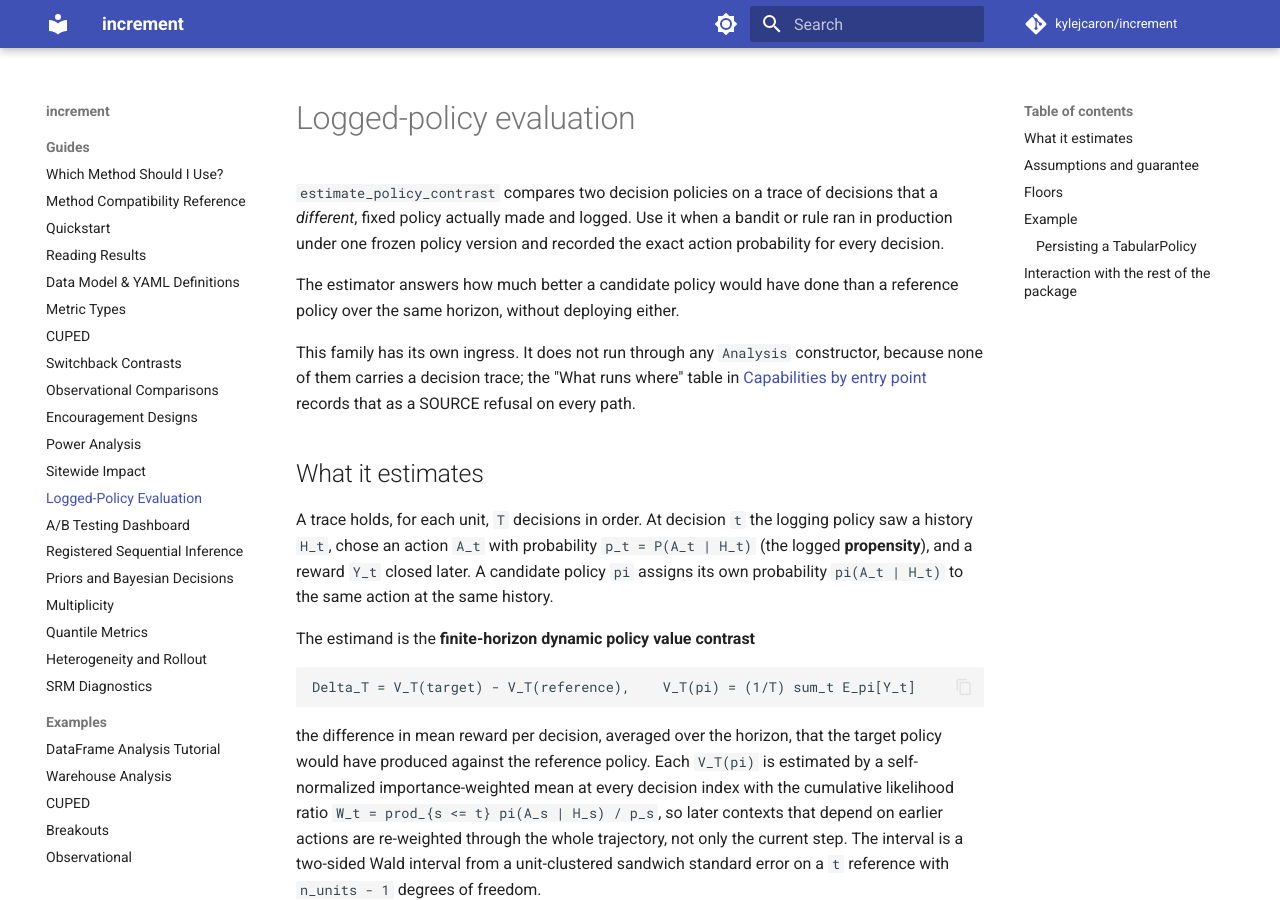
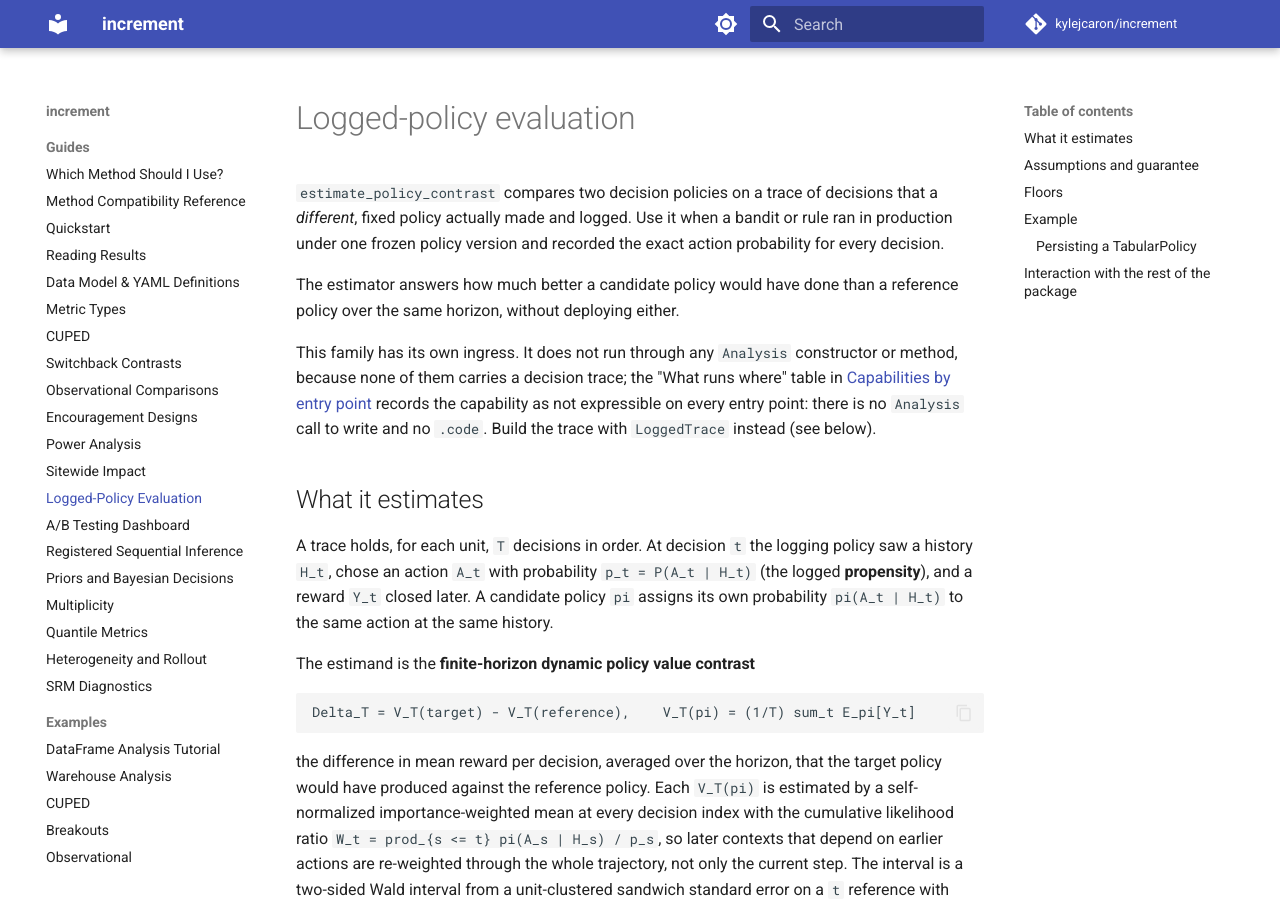
Before and after one commit to kylejcaron/increment, an MkDocs documentation site: the page built from docs/guides/logged-policy.md, in a window 1280 px wide and 900 px high. Built offline with MkDocs 1.6.1 and Material for MkDocs 9.7.7, drawn with Linux system fonts in a browser that asks for light colours; comment, search, counter and statistics services are not loaded.

Commit message:
docs: describe logged-policy evaluation as not expressible through Analysis

```diff
--- a/docs/guides/logged-policy.md
+++ b/docs/guides/logged-policy.md
@@ -9,10 +9,11 @@ The estimator answers how much better a candidate policy would have done than a
 reference policy over the same horizon, without deploying either.
 
 This family has its own ingress. It does not run through any `Analysis`
-constructor, because none of them carries a decision trace; the "What runs
+constructor or method, because none of them carries a decision trace; the "What runs
 where" table in
 [Capabilities by entry point](../reference/capabilities-by-entry-point.md#what-runs-where)
-records that as a SOURCE refusal on every path.
+records the capability as not expressible on every entry point: there is no `Analysis`
+call to write and no `.code`. Build the trace with `LoggedTrace` instead (see below).
 
 ## What it estimates
 
```
